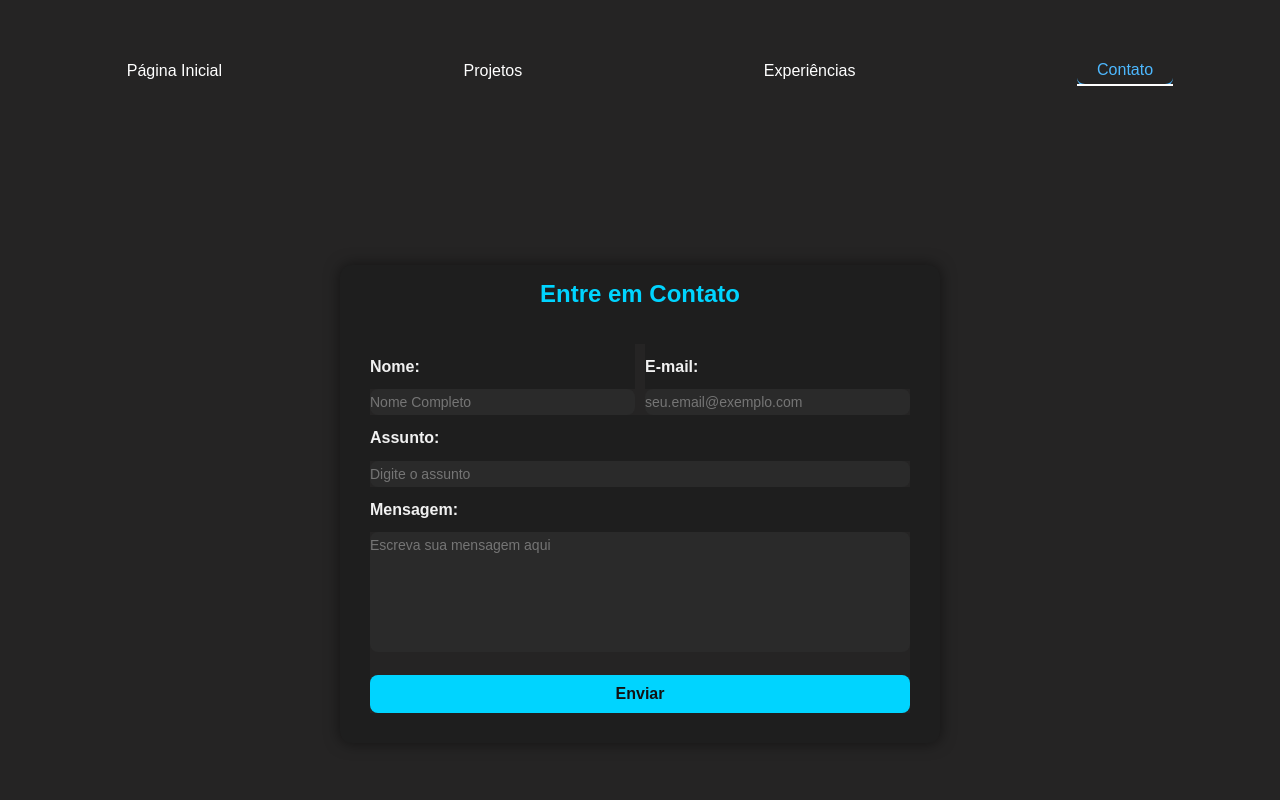
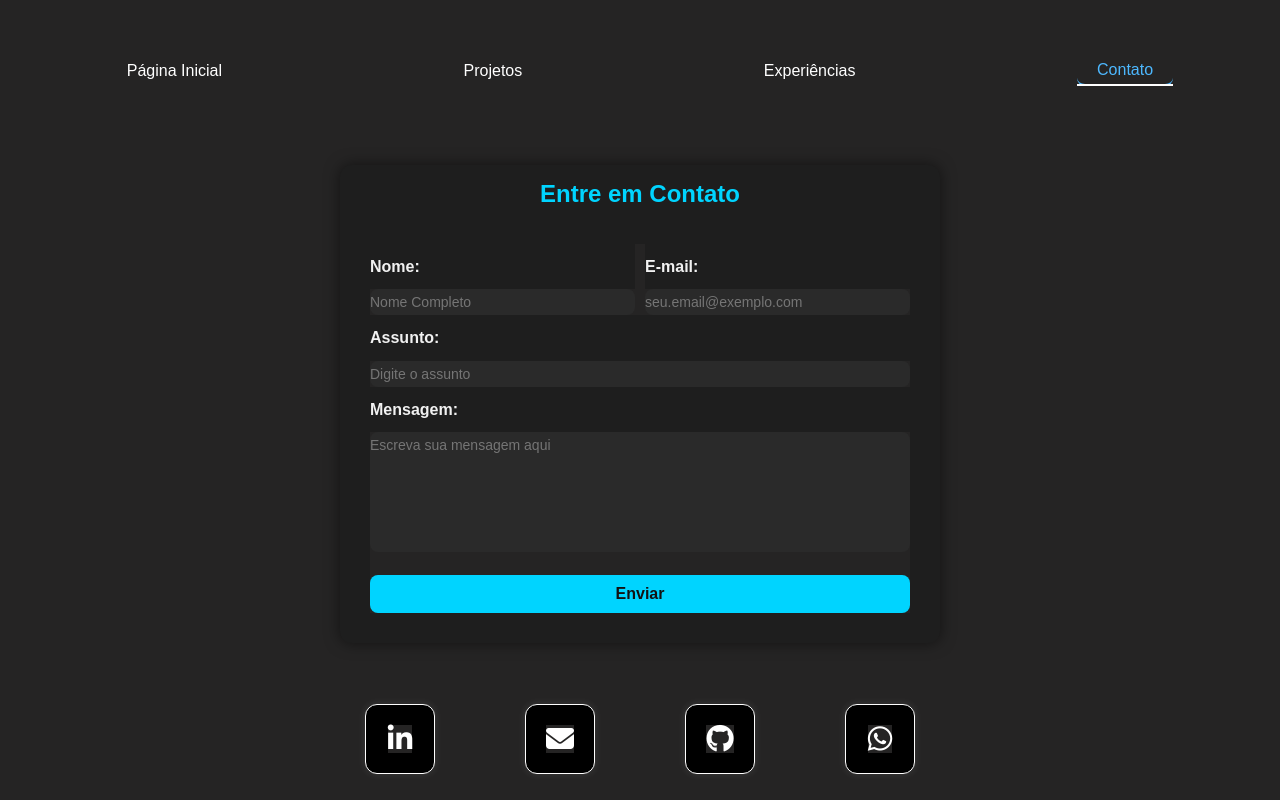
Before and after one commit to OlavoVales/Portfolio-Projeto-1-Lab-Desenvolvimento-de-Software, an Angular app in the folder front/: page /contato in a window 1280 px wide. Shown: the top 800 px of the page. Built offline with nearby package versions, Linux system fonts and the light colour scheme.

Commit message:
Realizando alguns ajustes na tela de contato

```diff
--- a/front/src/app/components/contato/contato.css
+++ b/front/src/app/components/contato/contato.css
@@ -1,11 +1,15 @@
 body {
-    font-family: Arial, sans-serif;
-    color: #fff;
-    display: flex;
-    justify-content: center;
-    align-items: center;
-    height: 100vh;
-    margin: 0;
+  margin: 0;
+  display: flex;
+  flex-direction: column;
+  min-height: 75vh;
+}
+
+main {
+  flex: 1;
+  display: flex;
+  justify-content: center;
+  align-items: center;
 }
 
 .form-container {
--- a/front/src/app/components/contato/contato.html
+++ b/front/src/app/components/contato/contato.html
@@ -24,6 +24,7 @@
   </button>
 </nav>
 <body>
+  <main>
   <div class="form-container">
   <h2>Entre em Contato</h2>
     <form>
@@ -47,6 +48,7 @@
       <button id=btn-enviar-email type="submit">Enviar</button>
     </form>
   </div>
+  </main>
 </body>
 </html>
 
```
